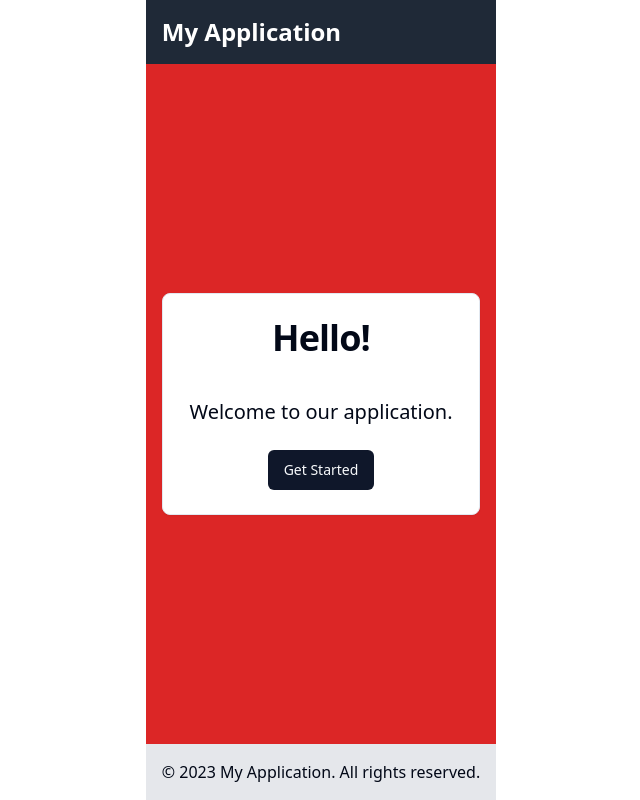
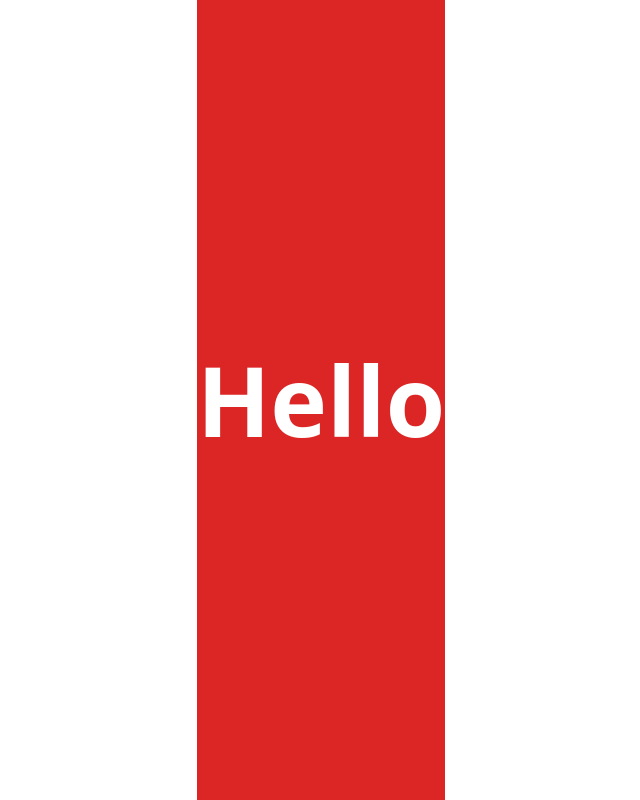
Before and after one commit to GPT-Engineer-App-Dev/modify-build-on, a React (Vite) app: page / in a window 1280 px wide. Shown: the whole page, without its empty margins (319-959 px from the left). Built offline with nearby package versions, Linux system fonts and the light colour scheme.

Commit message:
GPT Engineer Update

```diff
--- a/src/pages/Index.jsx
+++ b/src/pages/Index.jsx
@@ -1,29 +1,9 @@
 import React from 'react';
-import { Button } from "@/components/ui/button";
-import { Card, CardHeader, CardTitle, CardContent } from "@/components/ui/card";
 
 const HomePage = () => {
   return (
-    <div className="min-h-screen flex flex-col">
-      <header className="bg-gray-800 text-white p-4">
-        <h1 className="text-2xl font-bold">My Application</h1>
-      </header>
-
-      <main className="flex-grow p-4 bg-red-600 flex items-center justify-center">
-        <Card className="w-full max-w-md text-center">
-          <CardHeader>
-            <CardTitle className="text-4xl font-bold">Hello!</CardTitle>
-          </CardHeader>
-          <CardContent>
-            <p className="text-xl mt-4">Welcome to our application.</p>
-            <Button className="mt-6">Get Started</Button>
-          </CardContent>
-        </Card>
-      </main>
-
-      <footer className="bg-gray-200 p-4 text-center">
-        <p>&copy; 2023 My Application. All rights reserved.</p>
-      </footer>
+    <div className="min-h-screen flex flex-col items-center justify-center bg-red-600">
+      <h1 className="text-8xl font-bold text-white">Hello</h1>
     </div>
   );
 };
```
